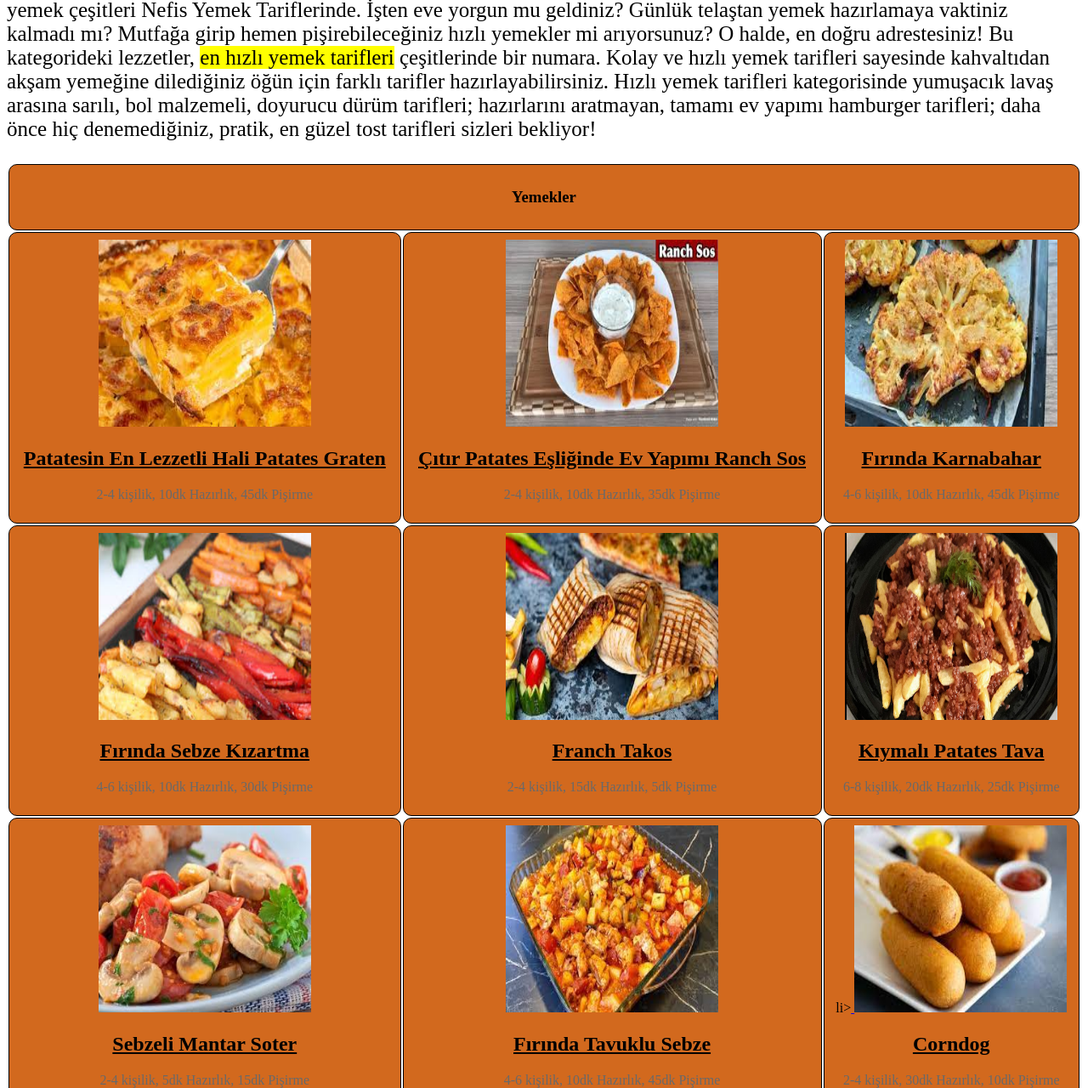
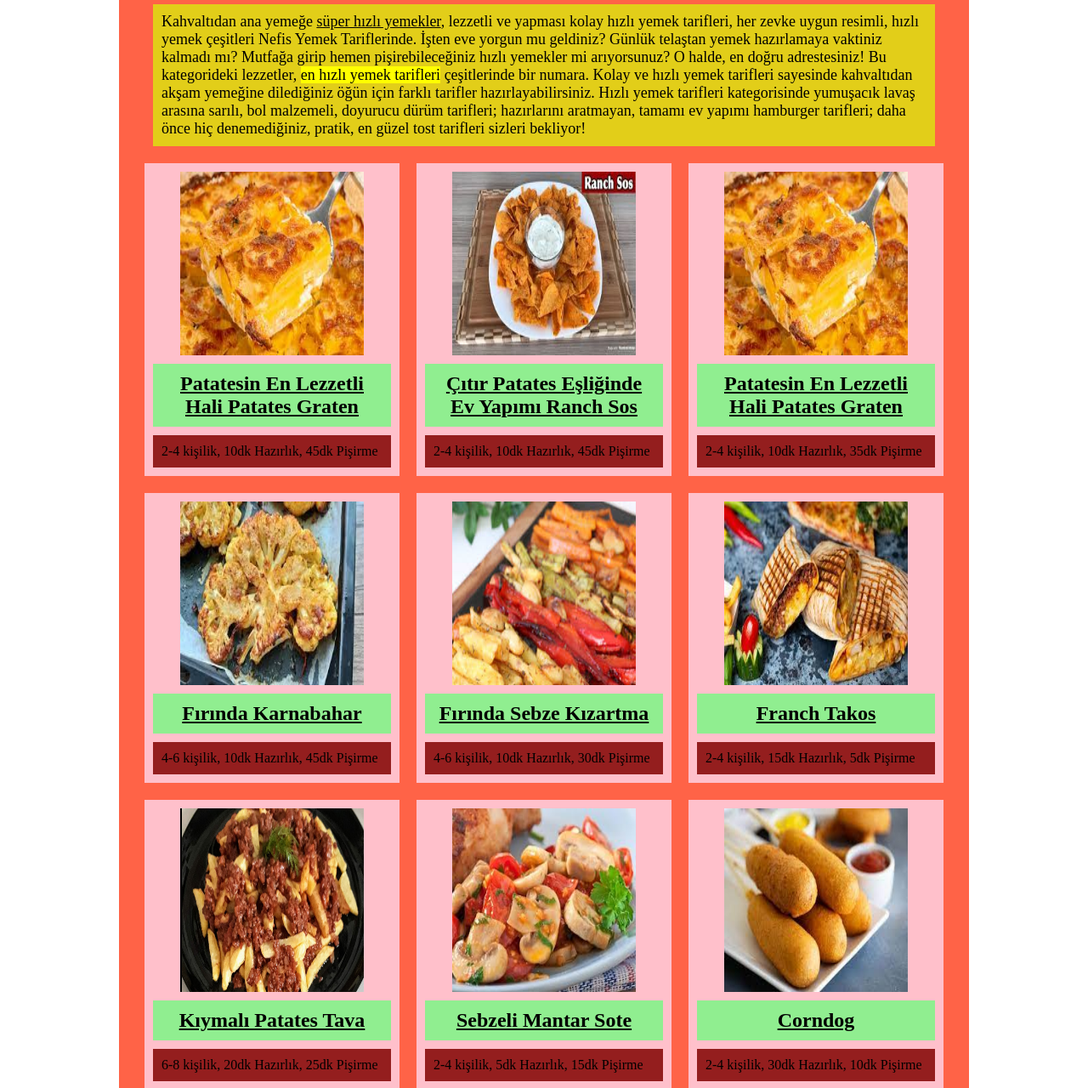
Before and after one commit to Cemyasin/food-recipes, a plain HTML site: page index.html in a window 1280 px wide. Shown: the part 142-1422 px from the top of the page at 85% size. Drawn offline with Linux system fonts and the light colour scheme.

Commit message:
"style.css is created"

```diff
--- a/index.html
+++ b/index.html
@@ -2,121 +2,276 @@
 <html>
 
 <head>
+    <meta name="viewport" content="width=device-width, initial-scale=1.0">
     <title>Cem Yasin Üzüm</title>
+    <link rel="stylesheet" href="style.css">
     <link rel="icon" type="image/x-icon" href="image/myicon.ico">
-    <style>
-        body {
-            background-repeat: no-repeat;
-            background-attachment: fixed;
-            background-size: cover;
-        }
-
-        td,
-        th {
-            background-color: chocolate;
-            border: 1px solid black;
-            border-radius: 10px;
-            text-align: center;
-            padding: 8px;
-            border-style: groove;
-        }
-
-        tr:hover {
-            background-color: blueviolet;
-        }
-    </style>
 </head>
 
 <body>
-    <h1 style="background-color: tomato; text-align:center; font-size: 45px;">Yemek Tarifleri Sitesine Hoşgeldiniz</h1>
-    <p style="font-size: 25px;">Kahvaltıdan ana yemeğe <ins>süper hızlı yemekler</ins>, lezzetli ve yapması kolay hızlı yemek tarifleri, her zevke uygun
-        resimli, hızlı yemek çeşitleri Nefis Yemek Tariflerinde.
-        İşten eve yorgun mu geldiniz? Günlük telaştan yemek hazırlamaya vaktiniz kalmadı mı? Mutfağa girip hemen
-        pişirebileceğiniz hızlı yemekler mi arıyorsunuz? O halde, en doğru adrestesiniz! Bu kategorideki lezzetler, <mark>en
-        hızlı yemek tarifleri</mark> çeşitlerinde bir numara. Kolay ve hızlı yemek tarifleri sayesinde kahvaltıdan akşam
-        yemeğine dilediğiniz öğün için farklı tarifler hazırlayabilirsiniz. Hızlı yemek tarifleri kategorisinde
-        yumuşacık lavaş arasına sarılı, bol malzemeli, doyurucu dürüm tarifleri; hazırlarını aratmayan, tamamı ev yapımı
-        hamburger tarifleri; daha önce hiç denemediğiniz, pratik, en güzel tost tarifleri sizleri bekliyor!</p>
-    <table style="width: 100%;">
-        <tr>
-            <th colspan="3"><h3>Yemekler</h3></th>
-        </tr>
 
-        <tr>
-            <td>
-                <ul style="list-style-type: none;margin: 0; padding: 0; overflow: hidden;">
-                    <li><a href="graten.html"><img src="image/patatesGraten.jpeg" alt="patatesGraten" width="250" height="220"></a></li>
-                    <li><a href="graten.html" style="color: black;"><h2>Patatesin En Lezzetli Hali Patates Graten</h2></a></li>
-                    <li><p style="color: dimgray;"> 2-4 kişilik, 10dk Hazırlık, 45dk Pişirme</p></li>
-                </ul>
-            </td>
-            <td>
-                <ul style="list-style-type: none;margin: 0; padding: 0; overflow: hidden;">
-                    <li> <a href="ranchSos.html"><img src="image/ranchSos.jpeg" alt="ranchSos" width="250" height="220"></a></li>
-                    <li><a href="ranchSos.html" style="color: black;"><h2>Çıtır Patates Eşliğinde Ev Yapımı Ranch Sos</h2></a></li>
-                    <li><p style="color: dimgray;"> 2-4 kişilik, 10dk Hazırlık, 35dk Pişirme</p></li>
-                </ul>
-            </td>
-            <td>
-                <ul style="list-style-type: none;margin: 0; padding: 0; overflow: hidden;">
-                    <li><a href="karnabahar.html"> <img src="image/karnabahar.jpeg" alt="karnabahar" width="250" height="220"></a></li>
-                    <li><li><a href="karnabahar.html" style="color: black;"><h2>Fırında Karnabahar</h2></a></li>
-                    <li><p style="color: dimgray;"> 4-6 kişilik, 10dk Hazırlık, 45dk Pişirme</p></li>
-                </ul>
-            </td>
-        </tr>
-        <tr>
-            <td>
-                <ul style="list-style-type: none;margin: 0; padding: 0; overflow: hidden;">
-                    <li><a href="kızartma.html"> <img src="image/sebzeKızartma.jpeg" alt="sebzeKızartma" width="250" height="220"></a></li>
-                    <li><a href="kızartma.html" style="color: black;"> <h2>Fırında Sebze Kızartma</h2></a></li>
-                    <li><p style="color: dimgray;"> 4-6 kişilik, 10dk Hazırlık, 30dk Pişirme</p></li>
-                </ul>
-            </td>
-            <td>
-                <ul style="list-style-type: none;margin: 0; padding: 0; overflow: hidden;">
-                    <li><a href="graten.html"><img src="image/franchTakos.jpeg" alt="franchTakos" width="250" height="220"></a></li>
-                    <li><a href="graten.html" style="color: black;"><h2>Franch Takos</h2></a></li>
-                    <li><p style="color: dimgray;"> 2-4 kişilik, 15dk Hazırlık, 5dk Pişirme</p></li>
-                </ul>
-            </td>
-            <td>
-                <ul style="list-style-type: none;margin: 0; padding: 0; overflow: hidden;">
-                    <li> <a href="ranchSos.html"><img src="image/kıymalıPatates.jpg" alt="kıymalıPatates" width="250" height="220"></a></li>
-                    <li><a href="ranchSos.html" style="color: black;"><h2>Kıymalı Patates Tava</h2></a></li>
-                    <li><p style="color: dimgray;"> 6-8 kişilik, 20dk Hazırlık, 25dk Pişirme</p></li>
-                </ul>
-            </td>
-        </tr>
-        <tr>
-            <td>
-                <ul style="list-style-type: none;margin: 0; padding: 0; overflow: hidden;">
-                    <li><a href="karnabahar.html"> <img src="image/mantarSote.jpeg" alt="mantarSote" width="250" height="220"></a></li>
-                    <li><li><a href="karnabahar.html" style="color: black;"><h2>Sebzeli Mantar Soter</h2></a></li>
-                    <li><p style="color: dimgray;"> 2-4 kişilik, 5dk Hazırlık, 15dk Pişirme</p></li>
-                </ul>
-            </td>
-            <td>
-                <ul style="list-style-type: none;margin: 0; padding: 0; overflow: hidden;">
-                    <li><a href="kızartma.html"> <img  src="image/tavukluSebze.jpeg" alt="tavukluSebze" width="250" height="220"></a></li>
-                    <li><a href="kızartma.html" style="color: black;"> <h2>Fırında Tavuklu Sebze</h2></a></li>
-                    <li><p style="color: dimgray;"> 4-6 kişilik, 10dk Hazırlık, 45dk Pişirme</p></li>
-                </ul>
-            </td>
-            <td>
-                <ul style="list-style-type: none;margin: 0; padding: 0; overflow: hidden;">
-                    li><a href="kızartma.html"> <img   src="image/corndog.jpeg" alt="corndog" width="250" height="220"></a></li>
-                    <li><a href="kızartma.html" style="color: black;"> <h2>Corndog</h2></a></li>
-                    <li><p style="color: dimgray;"> 2-4 kişilik, 30dk Hazırlık, 10dk Pişirme</p></li>
+    <div class="app">
 
-                </ul>
-            </td>
-        </tr>
-    </table>
-<br><br><br>
-    <button onclick="document.location='istek.html'"><h4>İstek ve Şikayetleriniz İiçin Tıklayınız</h4></button>
-    <footer style="text-align: center;">Copyright &copy; Cem Yasin
+        <div id="main">
+
+            <span style="font-size:30px;cursor:pointer;font-family: Verdana, Geneva, Tahoma, sans-serif;"
+                onclick="openNav()">&#9776; MENU</span>
+
+
+            <div id="mySidenav" class="sidenav">
+                <a href="javascript:void(0)" class="closebtn" onclick="closeNav()">&times;</a>
+                <a href="index.html">Anasayfa</a>
+                <a href="#">Hakkımızda</a>
+                <a href="#">Tarifler</a>
+                <button class="dropdown-btn">Giriş
+                    <i class="fa fa-caret-down"></i>
+                  </button>
+                  <div class="dropdown-container">
+                    <a href="#">Hesap Oluştur</a>
+                    <a href="#">Hesabım Var</a>
+                  </div>
+                <a href="#">Destek</a>
+
+            </div>
+
+
+            <h1>Yemek Tarifleri Sitesine Hoşgeldiniz</h1>
+            <p>
+                Kahvaltıdan ana yemeğe <ins>süper hızlı yemekler</ins>, lezzetli ve yapması kolay hızlı
+                yemek tarifleri, her zevke uygun
+                resimli, hızlı yemek çeşitleri Nefis Yemek Tariflerinde.
+                İşten eve yorgun mu geldiniz? Günlük telaştan yemek hazırlamaya vaktiniz kalmadı mı? Mutfağa girip hemen
+                pişirebileceğiniz hızlı yemekler mi arıyorsunuz? O halde, en doğru adrestesiniz! Bu kategorideki
+                lezzetler,
+                <mark>en
+                    hızlı yemek tarifleri</mark> çeşitlerinde bir numara. Kolay ve hızlı yemek tarifleri sayesinde
+                kahvaltıdan
+                akşam
+                yemeğine dilediğiniz öğün için farklı tarifler hazırlayabilirsiniz. Hızlı yemek tarifleri kategorisinde
+                yumuşacık lavaş arasına sarılı, bol malzemeli, doyurucu dürüm tarifleri; hazırlarını aratmayan, tamamı
+                ev
+                yapımı
+                hamburger tarifleri; daha önce hiç denemediğiniz, pratik, en güzel tost tarifleri sizleri bekliyor!
+            </p>
+
+            <div class="card-container">
+                <div class="card">
+                    <div class="gorsel">
+                        <a href="graten.html"><img src="image/patatesGraten.jpeg" alt="patatesGraten"></a>
+                    </div>
+
+                    <div class="baslik">
+                        <a href="graten.html" style="color: black;">
+                            <h2>Patatesin En Lezzetli Hali Patates Graten</h2>
+                        </a>
+                    </div>
+
+                    <div class="detay">
+                        2-4 kişilik, 10dk Hazırlık, 45dk Pişirme
+                    </div>
+                </div>
+
+                <div class="card">
+                    <div class="gorsel">
+                        <a href="ranchSos.html"><img src="image/ranchSos.jpeg" alt="ranchSos"></a>
+                    </div>
+
+                    <div class="baslik">
+                        <a href="ranchSos.html" style="color: black;">
+                            <h2>Çıtır Patates Eşliğinde Ev Yapımı Ranch Sos</h2>
+                        </a>
+                    </div>
+
+                    <div class="detay">
+                        2-4 kişilik, 10dk Hazırlık, 45dk Pişirme
+                    </div>
+                </div>
+
+
+                <div class="card">
+                    <div class="gorsel">
+                        <a href="graten.html"><img src="image/patatesGraten.jpeg" alt="patatesGraten"></a>
+                    </div>
+
+                    <div class="baslik">
+                        <a href="graten.html" style="color: black;">
+                            <h2>Patatesin En Lezzetli Hali Patates Graten</h2>
+                        </a>
+                    </div>
+
+                    <div class="detay">
+                        2-4 kişilik, 10dk Hazırlık, 35dk Pişirme
+                    </div>
+                </div>
+
+                <div class="card">
+                    <div class="gorsel">
+                        <a href="karnabahar.html"> <img src="image/karnabahar.jpeg" alt="karnabahar"> </a>
+                    </div>
+
+                    <div class="baslik">
+                        <a href="karnabahar.html" style="color: black;">
+                            <h2>Fırında Karnabahar</h2>
+                        </a>
+                    </div>
+
+                    <div class="detay">
+                        4-6 kişilik, 10dk Hazırlık, 45dk Pişirme
+                    </div>
+                </div>
+
+                <div class="card">
+                    <div class="gorsel">
+                        <a href="kızartma.html"> <img src="image/sebzeKızartma.jpeg" alt="sebzeKızartma">
+                        </a>
+                    </div>
+
+                    <div class="baslik">
+                        <a href="kızartma.html" style="color: black;">
+                            <h2>Fırında Sebze Kızartma</h2>
+                        </a>
+                    </div>
+
+                    <div class="detay">
+                        4-6 kişilik, 10dk Hazırlık, 30dk Pişirme
+                    </div>
+                </div>
+
+
+                <div class="card">
+                    <div class="gorsel">
+                        <a href="graten.html"><img src="image/franchTakos.jpeg" alt="franchTakos"></a>
+                    </div>
+
+                    <div class="baslik">
+                        <a href="graten.html" style="color: black;">
+                            <h2>Franch Takos</h2>
+                        </a>
+                    </div>
+
+                    <div class="detay">
+                        2-4 kişilik, 15dk Hazırlık, 5dk Pişirme
+                    </div>
+                </div>
+
+
+
+                <div class="card">
+                    <div class="gorsel">
+                        <a href="ranchSos.html"><img src="image/kıymalıPatates.jpg" alt="kıymalıPatates"></a>
+                    </div>
+
+                    <div class="baslik">
+                        <a href="ranchSos.html" style="color: black;">
+                            <h2>Kıymalı Patates Tava</h2>
+                        </a>
+                    </div>
+
+                    <div class="detay">
+                        6-8 kişilik, 20dk Hazırlık, 25dk Pişirme
+                    </div>
+                </div>
+
+
+
+                <div class="card">
+                    <div class="gorsel">
+                        <a href="karnabahar.html"> <img src="image/mantarSote.jpeg" alt="mantarSote"></a>
+                    </div>
+
+                    <div class="baslik">
+                        <a href="karnabahar.html" style="color: black;">
+                            <h2>Sebzeli Mantar Sote</h2>
+                        </a>
+                    </div>
+
+                    <div class="detay">
+                        2-4 kişilik, 5dk Hazırlık, 15dk Pişirme
+                    </div>
+                </div>
+
+
+
+                <div class="card">
+                    <div class="gorsel">
+                        <a href="kızartma.html"> <img src="image/corndog.jpeg" alt="corndog"></a>
+                    </div>
+
+                    <div class="baslik">
+                        <a href="kızartma.html" style="color: black;">
+                            <h2>Corndog</h2>
+                        </a>
+                    </div>
+
+                    <div class="detay">
+                        2-4 kişilik, 30dk Hazırlık, 10dk Pişirme
+                    </div>
+                </div>
+
+
+
+
+                <div class="card">
+                    <div class="gorsel">
+                        <a href="kızartma.html"> <img src="image/tavukluSebze.jpeg" alt="tavukluSebze"></a></li>
+
+                        </a>
+                    </div>
+
+                    <div class="baslik">
+                        <a href="kızartma.html" style="color: black;">
+                            <h2>Fırında Tavuklu Sebze</h2>
+                        </a>
+                    </div>
+
+                    <div class="detay">
+                        4-6 kişilik, 10dk Hazırlık, 45dk Pişirme
+                    </div>
+                </div>
+
+            </div>
+
+        </div>
+
+    </div>
+    <br><br><br>
+    <button onclick="document.location='istek.html'">
+        <h4>İstek ve Şikayetleriniz İiçin Tıklayınız</h4>
+    </button>
+    <footer style="text-align: center;">Copyright &copy; 2023
     </footer>
+
+    <script>
+        function openNav() {
+            document.getElementById("mySidenav").style.width = "250px";
+            document.getElementById("main").style.marginLeft = "250px";
+        }
+
+        function closeNav() {
+            document.getElementById("mySidenav").style.width = "0";
+            document.getElementById("main").style.marginLeft = "0";
+        }
+
+    </script>
+
+    <script>
+        /* Loop through all dropdown buttons to toggle between hiding and showing its dropdown content - This allows the user to have multiple dropdowns without any conflict */
+        var dropdown = document.getElementsByClassName("dropdown-btn");
+        var i;
+
+        for (i = 0; i < dropdown.length; i++) {
+            dropdown[i].addEventListener("click", function () {
+                this.classList.toggle("active");
+                var dropdownContent = this.nextElementSibling;
+                if (dropdownContent.style.display === "block") {
+                    dropdownContent.style.display = "none";
+                } else {
+                    dropdownContent.style.display = "block";
+                }
+            });
+        }
+    </script>
+
 </body>
 
 </html>
--- /dev/null
+++ b/style.css
@@ -0,0 +1,158 @@
+* {
+    box-sizing: border-box;
+    margin: 0;
+    padding: 0;
+}
+
+.app {
+    background-color: tomato;
+    width: 1000px;
+    margin-left: auto;
+    margin-right: auto;
+    padding: 20px;
+}
+
+h1 {
+    text-align: center;
+    font-size: 45px;
+    background-color: rgb(17, 173, 153);
+    margin-bottom: 10px;
+    padding: 10px;
+}
+
+p {
+    background-color: rgb(226, 206, 25);
+    padding: 10px;
+    margin: 20px;
+    font-size: 18px;
+}
+
+.card {
+    background-color: pink;
+    width: 300px;
+    padding: 10px;
+}
+
+.card .gorsel {
+    background-color: lightblue;
+    width: 216px;
+    height: 216px;
+    margin-left: auto;
+    margin-right: auto;
+    margin-bottom: 10px;
+    text-align: center;
+}
+
+.card .gorsel img {
+    max-width: 216px;
+    height: 216px;
+}
+
+.card .baslik {
+    text-align: center;
+    background-color: lightgreen;
+    padding: 10px;
+    margin-bottom: 10px;
+}
+
+.card .detay {
+    background-color: rgb(148, 30, 30);
+    padding: 10px;
+}
+
+.card-container {
+    display: flex;
+    flex-direction: row;
+    flex-wrap: wrap;
+    justify-content: center;
+    row-gap: 20px;
+    column-gap: 20px;
+}
+
+.sidenav {
+    height: 100%;
+    width: 0;
+    position: fixed;
+    z-index: 1;
+    top: 0;
+    left: 0;
+    background-color: #111;
+    overflow-x: hidden;
+    transition: 0.5s;
+    padding-top: 60px;
+}
+
+.sidenav a {
+    padding: 8px 8px 8px 32px;
+    text-decoration: none;
+    font-size: 25px;
+    color: #818181;
+    display: block;
+    transition: 0.3s;
+}
+
+.sidenav a:hover {
+    color: #f1f1f1;
+}
+
+.sidenav .closebtn {
+    position: absolute;
+    top: 0;
+    right: 25px;
+    font-size: 36px;
+    margin-left: 50px;
+}
+
+.sidenav a,
+.dropdown-btn {
+    padding: 6px 8px 6px 16px;
+    text-decoration: none;
+    font-size: 20px;
+    color: #818181;
+    display: block;
+    border: none;
+    background: none;
+    width: 100%;
+    text-align: left;
+    cursor: pointer;
+    outline: none;
+}
+
+/* On mouse-over */
+.sidenav a:hover,
+.dropdown-btn:hover {
+    color: #f1f1f1;
+}
+
+
+
+/* Add an active class to the active dropdown button */
+.active {
+    background-color: green;
+    color: white;
+}
+
+/* Dropdown container (hidden by default). Optional: add a lighter background color and some left padding to change the design of the dropdown content */
+.dropdown-container {
+    display: none;
+    background-color: #262626;
+    padding-left: 8px;
+}
+
+/* Optional: Style the caret down icon */
+.fa-caret-down {
+    float: right;
+    padding-right: 8px;
+}
+
+
+@media screen and (max-width: 1000px) {
+    .app {
+        width: 100%;
+        margin: 0;
+    }
+
+    body {
+        background-color: blue;
+    }
+}
```
